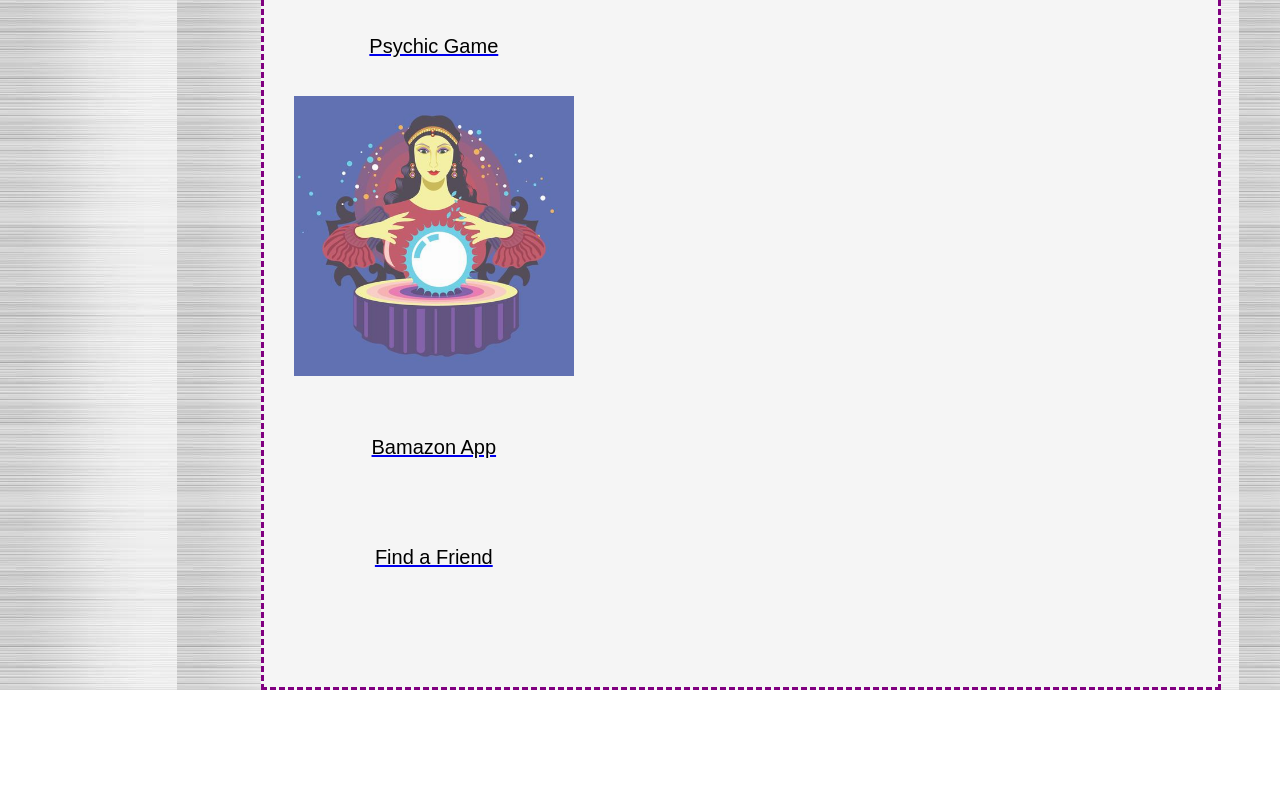
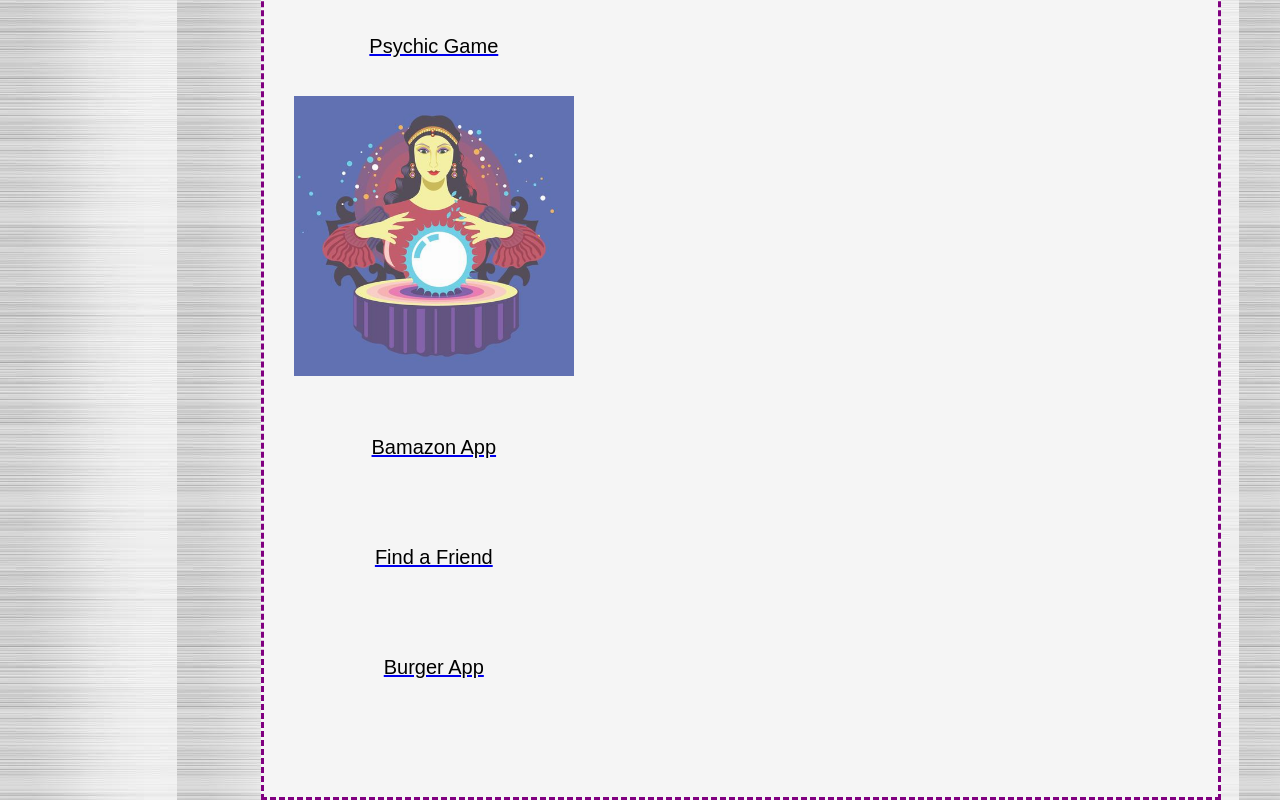
Before and after one commit to klfairman/Portfolio, a plain HTML site: page portfolio.html in a window 1280 px wide. Shown: the part 1560-2360 px from the top of the page. Before the commit the page ends 2250 px from the top, so only its background shows below. Drawn offline with Linux system fonts and the light colour scheme; a web font is replaced by a local one.

Commit message:
October 29

```diff
--- a/portfolio.html
+++ b/portfolio.html
@@ -62,6 +62,10 @@
         <a href= "https://match-a-friend.herokuapp.com/"><h3>Find a Friend</h3></a>
       </div>
 
+      <div class="work">
+        <a href= "https://klfairman.github.io/burger/"><h3>Burger App</h3></a>
+      </div>
+
       </section>
 </div>
 
```
